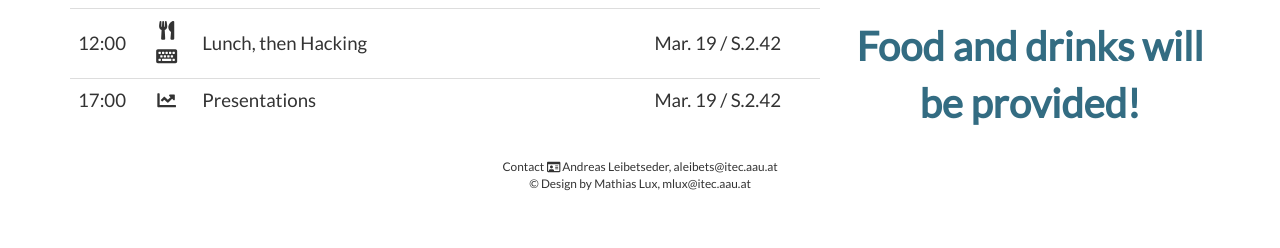
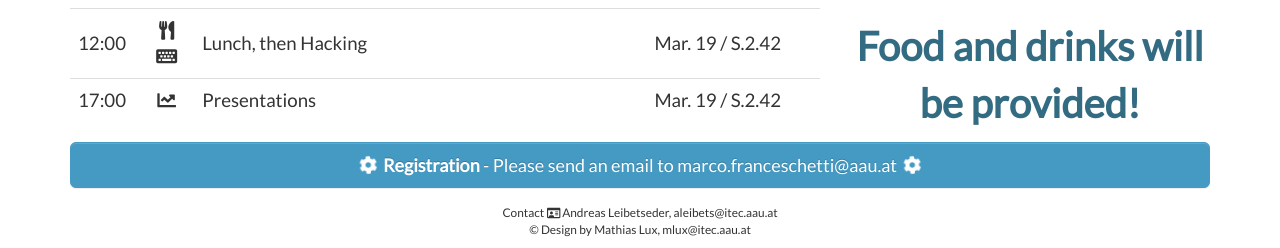
Before and after one commit to amplejoe/tewi-hackathon-2019, a plain HTML site: page index.html in a window 1280 px wide. Shown: the part 942-1190 px from the top of the page. Before the commit the page ends 1144 px from the top, so only its background shows below. Drawn offline with nearby package versions, Linux system fonts and the light colour scheme.

Commit message:
added registration link

```diff
--- a/index.html
+++ b/index.html
@@ -184,12 +184,14 @@
             <span class="colorDarkblue" style="font-size: 40px; text-align: center;"><b>Food and drinks will be provided!</b></span>
         </div>
     </div>
-    <!-- <div class="row">
+    <div class="row">
         <div class="col-md-12 text-center">
-            <a href="https://goo.gl/mQrXyI" class="btn btn-lg btn-block btn-primary"><i
-                    class="fa fa-cog fa-spin fa-fw"></i> Registration <i class="fa fa-cog fa-spin fa-fw"></i></a>
+            <a href="mailto:marco.franceschetti@aau.at" class="btn btn-lg btn-block btn-primary">
+                <i class="fa fa-cog fa-spin fa-fw"></i>
+                    <b>Registration</b> - Please send an email to marco.franceschetti@aau.at
+                <i class="fa fa-cog fa-spin fa-fw"></i></a>
         </div>
-    </div> -->
+    </div>
     <div class="row">
         <div class="col-md-12 text-center small" style="margin-top: 12pt">
             <span>
```
